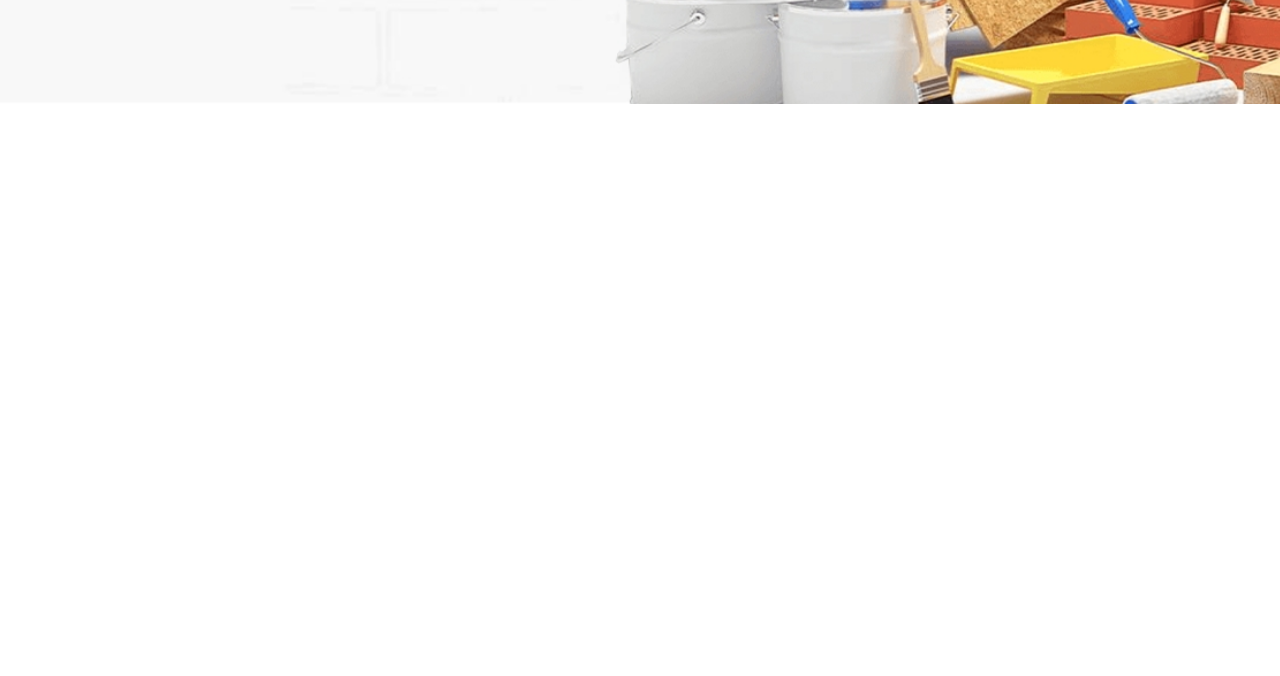
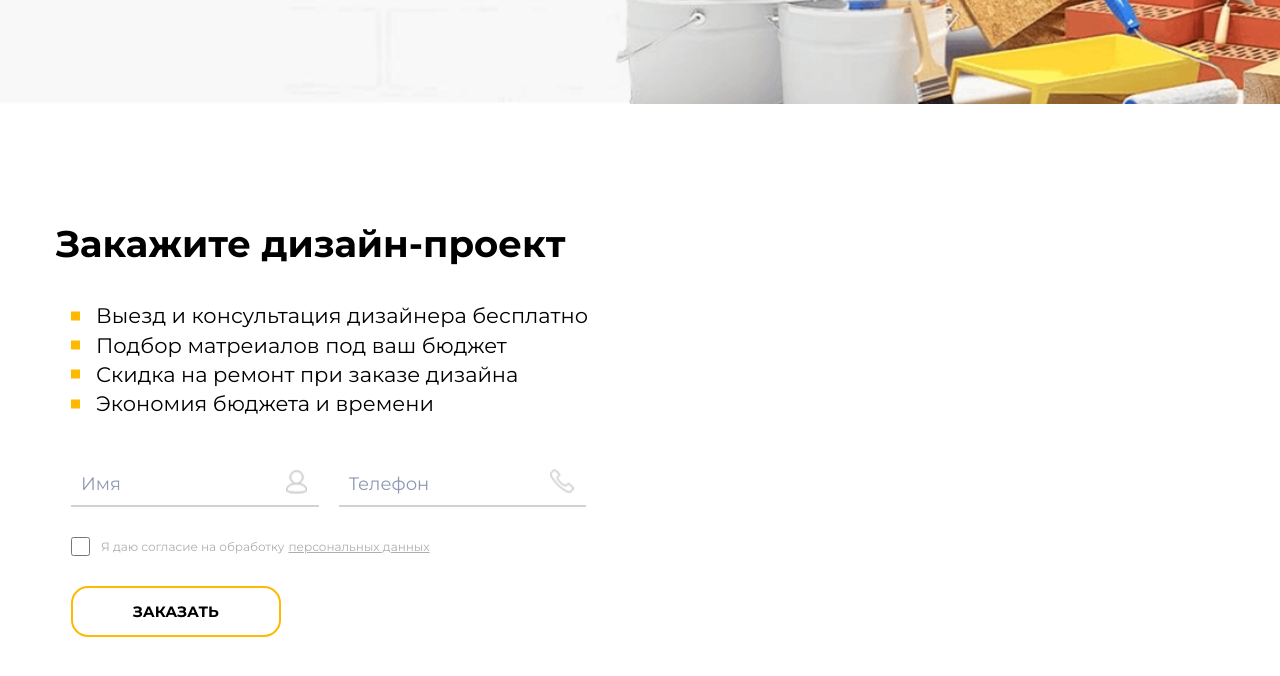
Before and after one commit to kod404ru/Etalon, a plain HTML site: page index.html in a window 1280 px wide. Shown: the part 2491-3167 px from the top of the page. Before the commit the page ends 2595 px from the top, so only its background shows below. Drawn offline with Linux system fonts and the light colour scheme.

Commit message:
Сделал левый блок секции bid(без js)

```diff
--- a/index.html
+++ b/index.html
@@ -465,6 +465,38 @@
 					</div>
 				</div>
 			</section>
+			<section class="bid">
+				<div class="_container">
+					<div class="bid__inner">
+						<div class="bid__unit bid__unit--text unit-bid">
+							<h2 class="unit-bid__title">Закажите дизайн-проект</h2>
+							<div class="unit-bid__body">
+								<ul class="unit-bid__behaviour">
+									<li class="unit-bid__behaviour-item">Выезд и консультация дизайнера бесплатно</li>
+									<li class="unit-bid__behaviour-item">Подбор матреиалов под ваш бюджет</li>
+									<li class="unit-bid__behaviour-item">Скидка на ремонт при заказе дизайна</li>
+									<li class="unit-bid__behaviour-item">Экономия бюджета и времени</li>
+								</ul>
+								<div class="unit-bid__data">
+									<form action="#" method="get" class="unit-bid__form bid-form">
+										<div class="bid-form__user-data">
+											<div class="bid-form__user-name"><input type="text" value="Имя" name="" id="bidUserNameInput"
+													class="bid-form__user-name-input"></div>
+											<div class="bid-form__user-tel"><input type="tel" value="Телефон" name="" id="bidUserTelInput"
+													class="bid-form__user-tel-input"></div>
+										</div>
+										<div class="bid-form__agreed-upon"><input type="checkbox" name="" id="bidAgreedCheckbox"
+												class="bid-form__agreed-checkbox">Я даю согласие на обработку <a href="http://#">персональных
+												данных</a></div>
+										<div class="bid-form__btn-block"><button class="bid-form__btn" type="submit">Заказать</button></div>
+									</form>
+								</div>
+							</div>
+						</div>
+						<div class="bid__unit bid__unit--slider"></div>
+					</div>
+				</div>
+			</section>
 		</main>
 		<footer class="footer"></footer>
 	</div>
--- /dev/null
+++ b/sass/_bid.sass
@@ -0,0 +1,127 @@
+.bid
+  background: white
+
+.bid__inner
+  max-width: 1168px
+  margin: 0 auto
+  padding: 121px 0 172px
+  display: flex
+  justify-content: space-between
+
+.bid__unit
+  &--text
+    flex: 0 1 60%
+  &--slider
+    flex: 0 1 40%
+
+.unit-bid
+
+.unit-bid__title
+  font-size: 37px
+  font-weight: 700
+  margin: 0 0 39px
+
+.unit-bid__body
+  padding: 0 0 0 15px
+
+.unit-bid__behaviour
+  margin: 0 0 45px
+
+.unit-bid__behaviour-item
+  font-size: 21px
+  line-height: 1.39
+  position: relative
+  padding: 0 0 0 25px
+  &:before
+    content: ''
+    position: absolute
+    top: 50%
+    transform: translateY(-50%)
+    left: 0
+    height: 9px
+    width: 9px
+    background: #ffba00
+
+.unit-bid__data
+
+.unit-bid__form
+
+.bid-form
+
+.bid-form__user-data
+  display: flex
+  max-width: 535px
+  color: #8d98b1
+  font-size: 17px
+  margin: 0 -10px 30px
+
+.bid-form__user-name
+  flex: 0 1 50%
+  padding: 0 10px
+  position: relative
+  &:after
+    content: ''
+    position: absolute
+    top: 7px
+    right: 22px
+    height: 24px
+    width: 21px
+    background: url(../images/bid/icons/man.jpg)no-repeat center
+
+.bid-form__user-name-input
+  color: #8d98b1
+  font-size: 18px
+  border-bottom: 2px solid #d2d2d2
+  width: 100%
+  padding: 10px
+
+.bid-form__user-tel
+  flex: 0 1 50%
+  padding: 0 10px
+  position: relative
+  &:after
+    content: ''
+    position: absolute
+    top: 4px
+    right: 22px
+    height: 28px
+    width: 24px
+    background: url(../images/bid/icons/phone.jpg)no-repeat center
+
+.bid-form__user-tel-input
+  color: #8d98b1
+  font-size: 18px
+  border-bottom: 2px solid #d2d2d2
+  width: 100%
+  padding: 10px
+
+.bid-form__agreed-upon
+  color: #aeaeae
+  font-size: 12px
+  margin: 0 0 30px
+  display: flex
+  align-items: center
+  a
+    color: #aeaeae
+    text-decoration: underline
+    padding: 0 0 0 4px
+
+.bid-form__agreed-checkbox
+  margin: 0 11px 0 0
+  width: 19px
+  height: 19px
+
+.bid-form__btn-block
+
+.bid-form__btn
+  padding: 14px 60px
+  font-size: 15px
+  font-weight: 700
+  text-transform: uppercase
+  border-radius: 17px
+  border: 2px solid #ffba00
+  background: none
+  @media (min-width: 992.98px)
+    &:hover
+      background: #ffba00
+      transition: all .2s linear
--- a/sass/_price.sass
+++ b/sass/_price.sass
@@ -83,7 +83,7 @@
   position: absolute
   top: 0
   left: 0
-  transition: all 1s ease
+  transition: opacity 1s ease
   @media (max-width: $md2)
     flex-flow: row wrap
     justify-content: center
--- a/sass/main.sass
+++ b/sass/main.sass
@@ -81,5 +81,6 @@ $md4: 479.98px
 @import "_mention"
 @import "_price"
 @import "_discount"
+@import "_bid"
 @import "_footer"
 //</IMPORT SASS-FILES>================================================
```
Also changed, not shown: css/main.css, images/bid/icons/man.jpg (added), images/bid/icons/phone.jpg (added), 1 other file.
